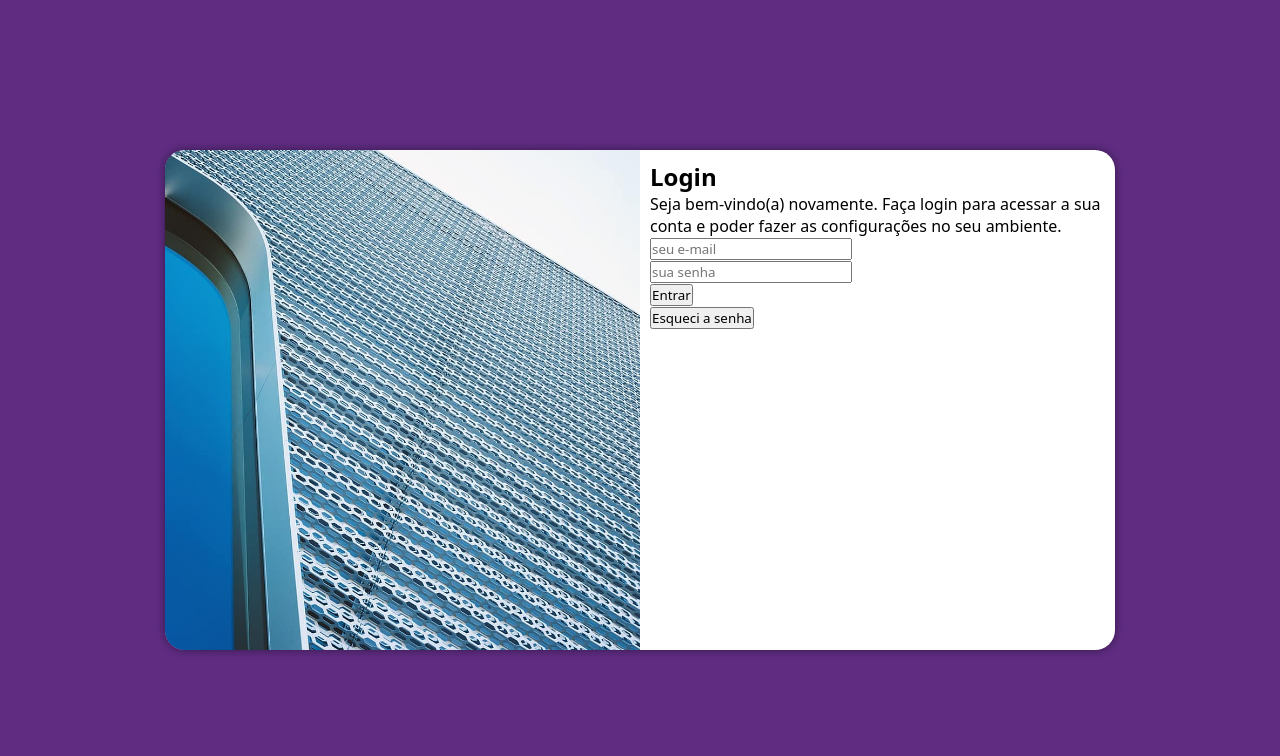
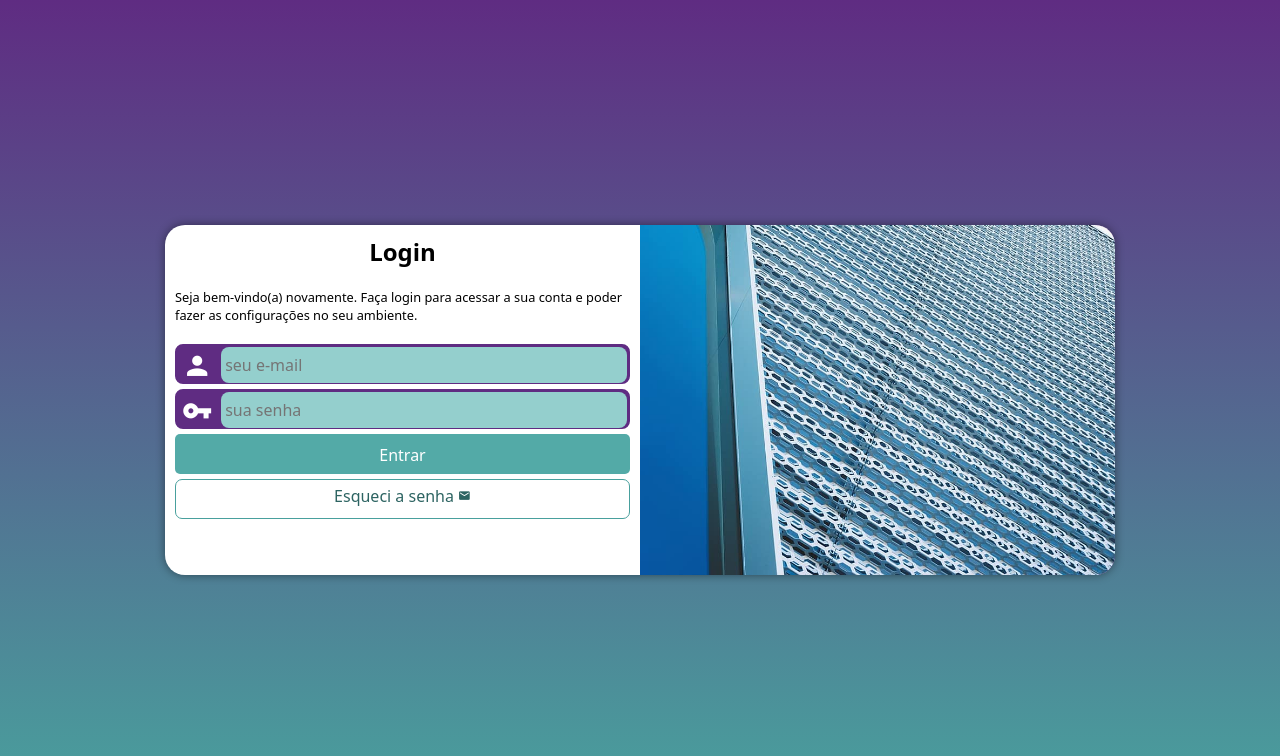
Before and after one commit to JoyceAlmeidas/projeto-login, a plain HTML site: page index.html in a window 1280 px wide. Drawn offline with Linux system fonts and the light colour scheme.

Commit message:
atualizei projeto

```diff
--- /dev/null
+++ b/estilos/media-queries.css
@@ -0,0 +1,54 @@
+@charset "UTF-8";
+
+@media screen and (min-width: 768px) {
+
+    body {
+        background-image: linear-gradient(to top, #49a09d, #5f2c82);
+    }
+
+    section#login {
+        width: 80vw;
+        height:280px;
+    }
+
+    section#login>div#imagem {
+        float: left;
+        width: 30%;
+        height: 100%;
+    }
+
+    section#login>div#formulario {
+        float: right;
+        width: 70%;
+
+    }
+}
+
+@media screen and (min-width:992px) {
+    section#login {
+        width: 950px;
+        height: 350px;
+    }
+
+    section#login>div#imagem {
+        float: right;
+        width: 50%;
+        height: 100%;
+    }
+
+    section#login>div#formulario {
+        float: left;
+        width: 50%;
+    }
+
+    div#formulario > h1 {
+        text-align: center;
+        margin bottom: 10px;
+
+    }
+
+    div#formulario>p {
+            font-size: 0.8em;
+            margin: 20px 0px;
+        }
+}
--- a/estilos/style.css
+++ b/estilos/style.css
@@ -28,16 +28,16 @@ section#login{
     position: absolute;
     top: 50%;
     left: 50%;
-    transform: translate(-50%, -50%);
     overflow: hidden;
 
 
     background-color: white;
     width: 250px;
-    height: 500px;
+    height: 515px;
     border-radius: 20px;
     box-shadow: 0px 0px 10px rgba(0, 0, 0, 0.450);
 
+    transform: translate(-50%, -50%);
     transition: width .3s, height .3s;
     transition-timing-function: ease;
 }
@@ -53,3 +53,83 @@ section#login > div#formulario{
     display: block;
     padding: 10px;
 }
+div#formulario > h1{
+    text-align: center;
+    margin-bottom: 10px;
+}
+div#formulario > p{
+    font-size: 0.8em;
+}
+form > input[type = submit]{
+    display: block;
+    width: 100%;
+    height: 40px;
+    font-size: 1em;
+    border-radius: 5px;
+    border: none;
+    padding: 10px;
+    background-color: #53aaa7;
+    color: white;
+
+}
+form > input[type = submit]:hover{
+    background-color: #2d6462;
+
+}
+form > a {
+    display: block;
+    font-size: 1em;
+    width: 100%;
+    height: 40px;
+    padding-top: 5px;
+    margin-top: 5px;
+    background: color #6cd3cf; ;
+    border: 1px solid #49a09d;
+    border-radius: 7px;
+    color: #2d6462;
+    text-align: center;
+    text-decoration: none;
+
+
+}
+form > a.botao:hover{
+    background-color:#6cd3cf;
+}
+form > a.botao > i{
+    font-size: 0.8em;
+}
+
+form > div.campo{
+    width: 100%;
+    height: 40px;
+    border-radius: 8px;
+    border: none;
+    background-color: #5f2c82;
+    border:2px solid #5f2c82;
+    margin: 5px 0px;
+}
+div.campo > label{
+    display: none;
+}
+div.campo > i{
+    color: white;
+    font-size: 1.9em;
+    width: 40px;
+    padding: 5px;
+}
+
+div.campo > input{
+    background-color: #94cfcd;
+    font-size: 1em;
+    width:calc(100% - 45px);
+    height: 100%;
+    border-radius:8px;
+    border: 0px;
+    padding: 4px;
+    transform: translateY(-10px);
+}
+
+div.campo > input:focus-within {
+    background-color: white;
+    border: none;
+}
--- a/index.html
+++ b/index.html
@@ -6,8 +6,11 @@
     <meta http-equiv="X-UA-Compatible" content="IE=edge">
     <meta name="viewport" content="width=device-width, initial-scale=1.0">
     <title>Login</title>
+    <link href="https://fonts.googleapis.com/icon?family=Material+Icons"
+    rel="stylesheet">
     <link rel="stylesheet" href="estilos/style.css">
-    <link rel="stylesheet" href="style.css">
+    <link rel="stylesheet" href="estilos/media-queries.css">
+
 
 </head>
 
@@ -18,25 +21,32 @@
 
             </div>
             <div id="formulario">
+
                 <h1>Login</h1>
                 <p>Seja bem-vindo(a) novamente. Faça login para acessar a sua conta e poder fazer as configurações no seu ambiente.
                 </p>
-                <form action="login.php" method="post">
-                    <p>
+                <form action="login.php" method="post" autocomplete="on">
 
-                        <label for="iemail"></label> <input type="email" name="email" id="iemail" autocomplete="email"
-                            required placeholder="seu e-mail">
-                    </p>
-                    <p>
-                        <label for="isenha"></label>
-                        <input type="password" name="senha" id="isenha" required placeholder="sua senha ">
-                    </p>
-                    <p>
-                        <input type="submit" value="Entrar">
-                    </p>
-                    <p>
-                        <input type="submit" value="Esqueci a senha">
-                    </p>
+                <div class="campo">
+                    <i class="material-icons">person</i>
+                    <input type="email" name="login" id="ilogin" autocomplete="email"required placeholder="seu e-mail" autocomplete="email" maxlength="30">
+                    <label for="ilogin">Login</label>
+                </div>
+
+
+                <div class="campo">
+                    <i class="material-icons">vpn_key</i>
+                    <input type="password" name="senha" id="isenha" required placeholder="sua senha" autocomplete="current-password" minlength="8" maxlength="20">
+                    <label for="isenha">Senha</label>
+                </div>
+                <input type="submit" value="Entrar">
+                <a href="esqueci.html" class="botao">
+                    Esqueci a senha <i class="material-icons">mail</i>
+                </a>
+
+
+
+
 
 
                 </form>
--- a/style.css
+++ /dev/null
@@ -1,42 +0,0 @@
-@charset "UTF-8";
-
-@media screen and (min-width: 768px) and (max-width:992px) {
-
-body{
-    background-image: linear-gradient(to top, #49a09d, #5f2c82);
-}
-
-section#login {
-        width: 80vw;
-    }
-}
-
-section#login>div#imagem {
-    float: left;
-    width: 30%;
-    height: 100%;
-}
-
-section#login>div#formulario {
-    float: right;
-    width: 70%;
-
-}
-
-@media screen and (min-width:992px) {
-section#login {
-    width: 950px;
-    }
-
-section#login > div#imagem {
-    float: left;
-    width: 50%;
-    height: 100%;
-    }
-section#login > div#formulario {
-    float: right;
-    width: 50%;
-}
-
-
-}
```
